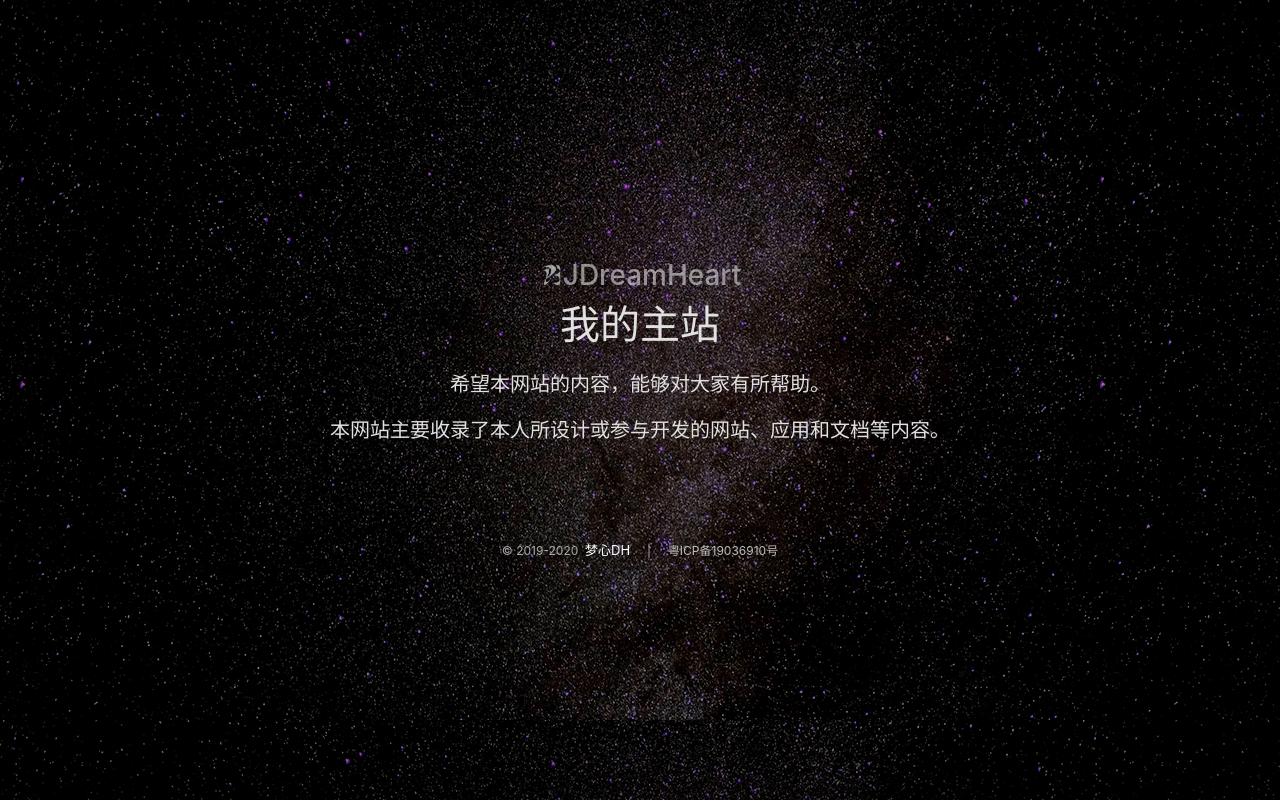
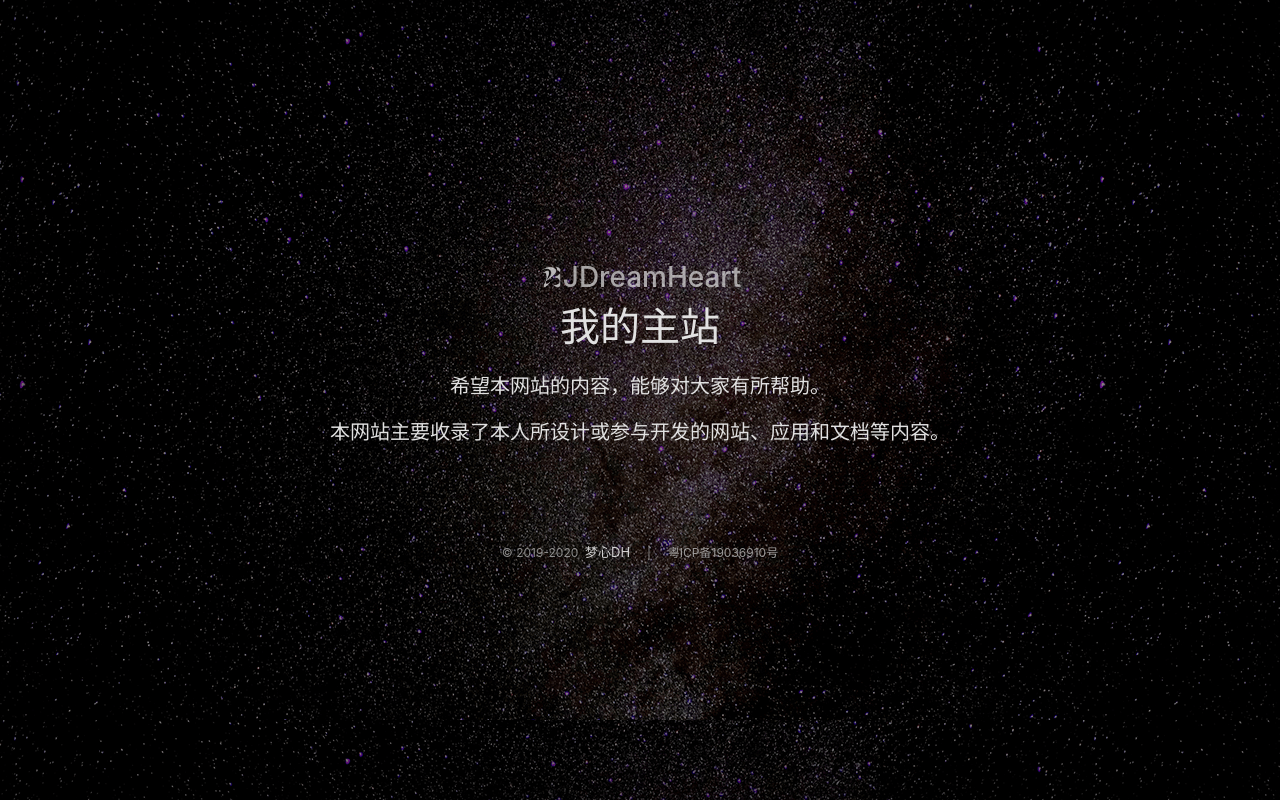
Before and after one commit to dzjh-web/weblist, a Django app: page / in a window 1280 px wide. Run offline with Django 3.2, Linux system fonts and the light colour scheme; data that the repository does not hold is empty; some libraries are stand-ins or nearby versions.

Commit message:
refactor:更新首页样式

```diff
--- a/assets/static/css/home.css
+++ b/assets/static/css/home.css
@@ -42,7 +42,7 @@ body{
 	padding: 30px 10px;
 }
 .cover-footer{
-	margin-bottom: 20px;
+	opacity: 0.8;
 }
 .cover-footer p{
 	font-size: 12px;
@@ -145,7 +145,7 @@ body{
 	height: 100%;
 	content: '';
 	display: block;
-	opacity: .72;
+	opacity: 0.5;
 	background-color: #000000;
 	-webkit-backface-visibility: hidden;
 			backface-visibility: hidden;
@@ -153,7 +153,7 @@ body{
 }
 @keyframes breathe {
 	0% {
-		opacity: 0.6;
+		opacity: 0.5;
 		border-color: lightcyan;
 		box-shadow: 0 0 5px rgba(255, 255, 255, 0.2), inset 0 0 5px rgba(255, 255, 255, 0.1), 0 0px 0 lightcyan;
 	}
--- a/template/home.html
+++ b/template/home.html
@@ -25,7 +25,7 @@
 						</ul>
 					</nav>
 					<div class="cover-title">
-						<h3 class="text-center" style="opacity: 0.6;"><img class="img-responsive home-icon" src={% static "img/home-icon.png" %} style="height: 22px; margin-top: -6px; margin-right: 2px;" />{{ TITLE }}</h3>
+						<h3 class="text-center" style="opacity: 0.7;"><img class="img-responsive home-icon" src={% static "img/home-icon.png" %} style="height: 22px; margin-top: -6px; margin-right: 2px;" />{{ TITLE }}</h3>
 						<div class="title-description" title="我的主站" data-target="ch">
 							<h1>我的主站</h1>
 							<div class="lead">
```
